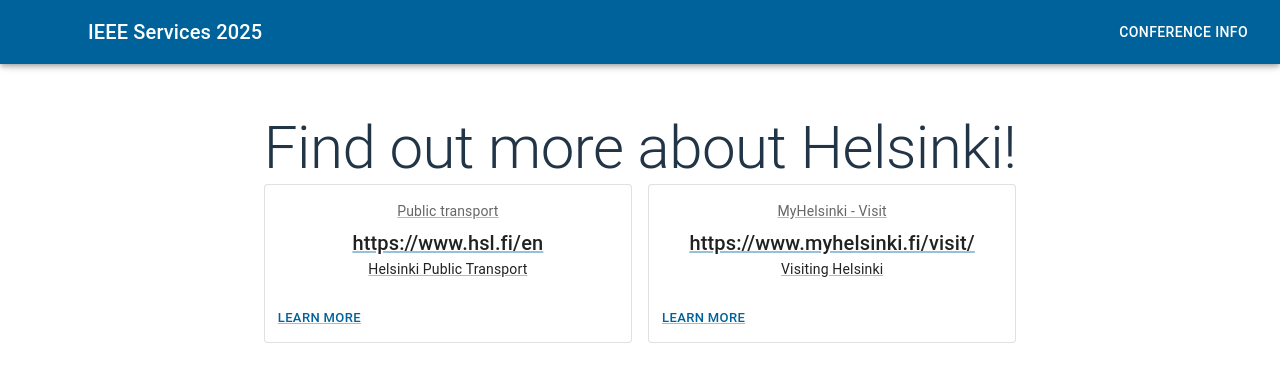
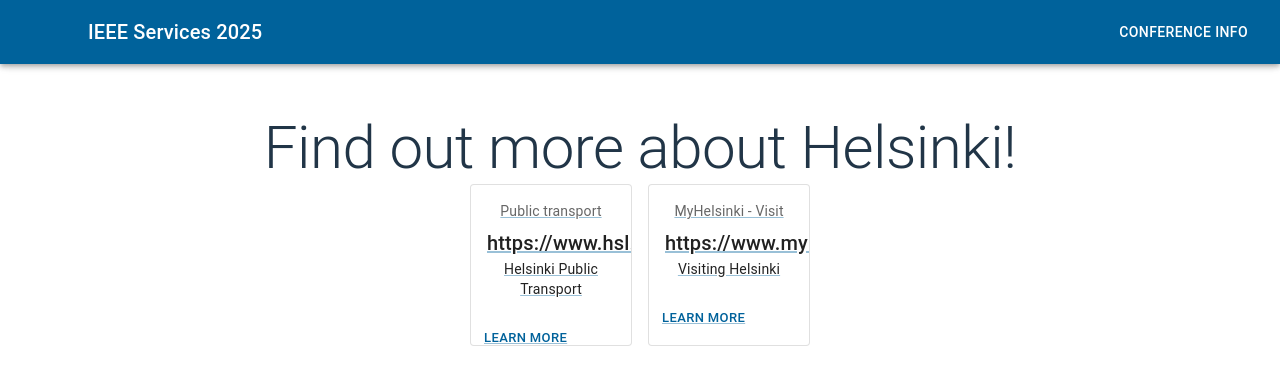
Before and after one commit to jensjvh/conference-app, a React (Vite) app in the folder frontend/: page /links in a window 1280 px wide. Shown: the top 384 px of the page. Built offline with nearby package versions, Linux system fonts and the light colour scheme; some icons are missing.

Commit message:
Fix page width and link card sizes

```diff
--- a/frontend/index.html
+++ b/frontend/index.html
@@ -3,7 +3,7 @@
   <head>
     <meta charset="UTF-8" />
     <link rel="icon" type="image/svg+xml" href="icons/icon-512x512.png" />
-    <meta name="viewport" content="width=device-width, initial-scale=1.0" />
+    <meta name="viewport" content="width=device-width, initial-scale=1.0, maximum-scale=1.0, user-scalable=no">
     <title>Conference app</title>
   </head>
   <body>
--- a/frontend/src/app/routes/links.tsx
+++ b/frontend/src/app/routes/links.tsx
@@ -56,10 +56,15 @@
         <Typography variant="h2" component="div">
           Find out more about Helsinki!
         </Typography>
+        <Box sx={{ mb: 2, display: "flex", justifyContent: "center", gap: 1 }}>
             <Grid container spacing={2}>
             <Grid size={6}>
                 <Link href={text_content_hsl.link} target="_blank" rel="noopener">
-              <Card variant="outlined">
+                <Card variant="outlined" style={{ maxWidth: "10rem",
+                                                  maxHeight: "10rem",
+                                                  minWidth: "10rem",
+                                                  minHeight: "10rem",
+                }}>
                     <CardText content={text_content_hsl} />
                 </Card>
                 </Link>
@@ -70,13 +75,18 @@
                 target="_blank"
                 rel="noopener"
                 >
-              <Card variant="outlined">
+                <Card variant="outlined" style={{ maxWidth: "10rem",
+                                                  maxHeight: "10rem",
+                                                  minWidth: "10rem",
+                                                  minHeight: "10rem",
+                }}>
                     <CardText content={text_content_my_helsinki} />
                 </Card>
                 </Link>
             </Grid>
             </Grid>
         </Box>
+      </Box>
     );
 };
 
```
Also changed, not shown: 1 other file (tests, documents, lock files or other folders). Lines whose indentation alone changed are shown as unchanged.
